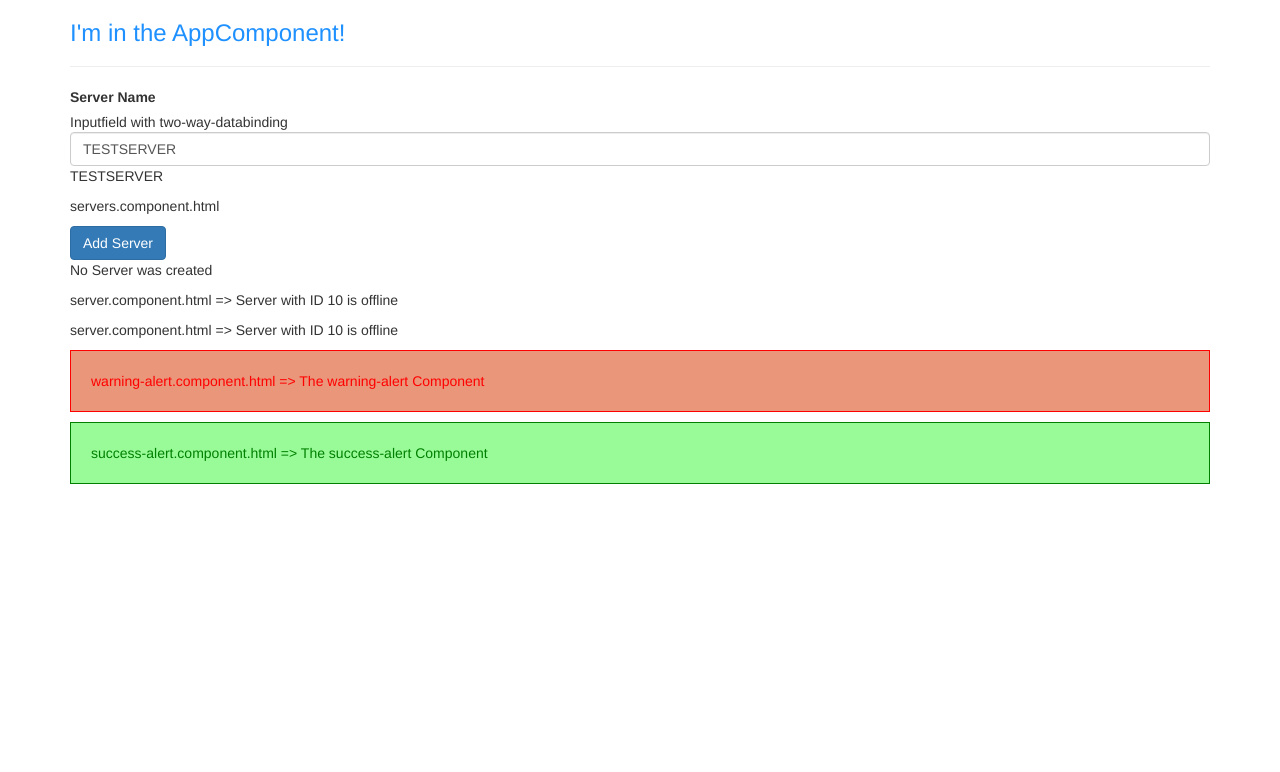
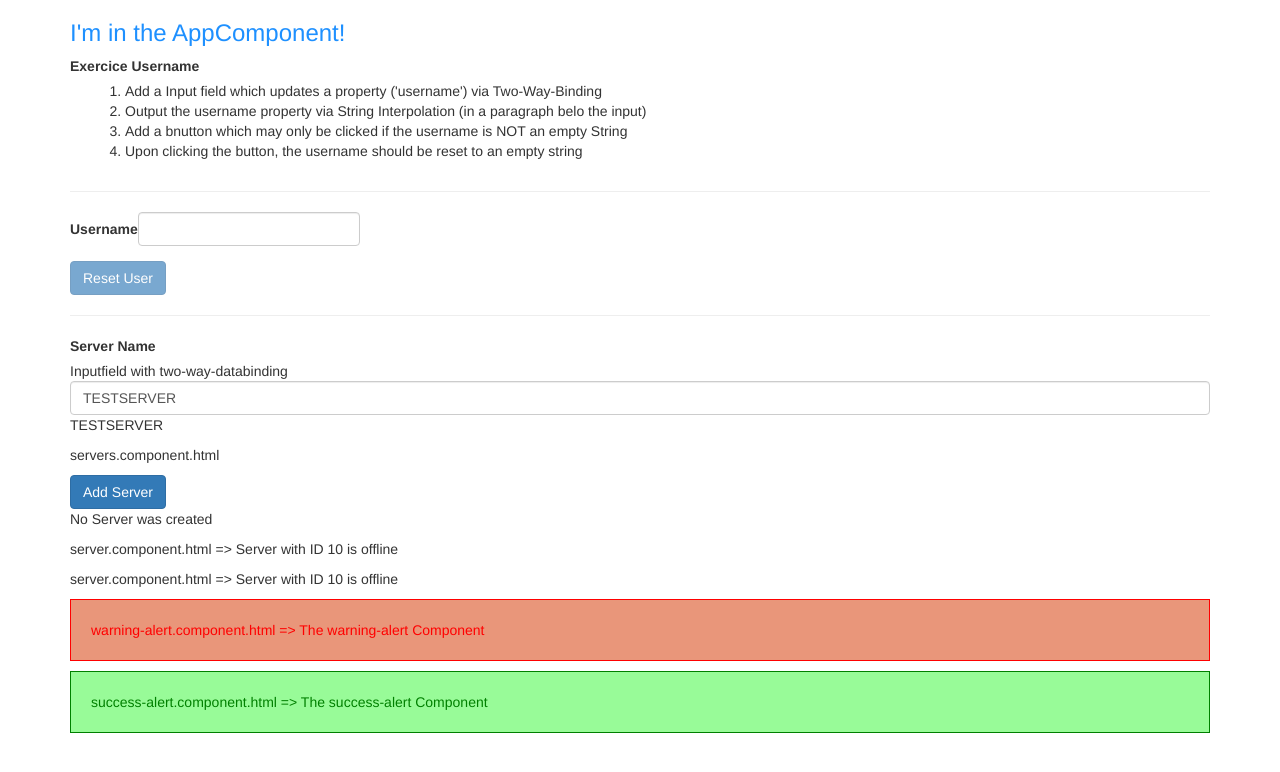
Before and after one commit to once-around/frontend-angular-playground-app, an Angular app: page / in a window 1280 px wide. Shown: the top 772 px of the page. Built offline with nearby package versions, Linux system fonts and the light colour scheme.

Commit message:
Abschnitt 2, Aufagbe 2, Practicing Databinding and Solution

```diff
--- a/src/app/app.component.html
+++ b/src/app/app.component.html
@@ -2,6 +2,8 @@
   <div class="row">
     <div class="col-xs-12">
       <h3>I'm in the AppComponent!</h3>
+      <label> Exercice Username</label>
+      <app-username></app-username>
       <hr>
       <app-servers></app-servers>
       <app-warning-alert></app-warning-alert>
--- a/src/app/app.module.ts
+++ b/src/app/app.module.ts
@@ -7,6 +7,7 @@
 import { ServersComponent } from './servers/servers.component';
 import { WarningAlertComponent } from './warning-alert/warning-alert.component';
 import { SuccessAlertComponent } from './success-alert/success-alert.component';
+import { UsernameComponent } from './username/username.component';
 
 @NgModule({
   declarations: [
@@ -14,7 +15,8 @@
     ServerComponent,
     ServersComponent,
     WarningAlertComponent,
-    SuccessAlertComponent
+    SuccessAlertComponent,
+    UsernameComponent
   ],
   imports: [
     BrowserModule,
--- /dev/null
+++ b/src/app/username/username.component.html
@@ -0,0 +1,23 @@
+<div class="container">
+  <div class="row">
+    <div class="col-xs-12">
+      <ol>
+        <li>Add a Input field which updates a property ('username') via Two-Way-Binding</li>
+        <li>Output the username property via String Interpolation (in a paragraph belo the input)</li>
+        <li>Add a bnutton which may only be clicked if the username is NOT an empty String</li>
+        <li>Upon clicking the button, the username should be reset to an empty string</li>
+      </ol>
+
+    </div>
+  </div>
+</div>
+<hr>
+<label>Username</label>
+<label>
+  <input type="text" class="form-control" [(ngModel)]="username">
+</label>
+<p>{{ username }}</p>
+<button
+  class="btn btn-primary"
+  [disabled]="username === ''"
+  (click)="username = ''">Reset User</button>
--- /dev/null
+++ b/src/app/username/username.component.ts
@@ -0,0 +1,30 @@
+import {Component, NgModule, OnInit} from '@angular/core';
+import { FormsModule } from '@angular/forms';
+import {BrowserModule} from '@angular/platform-browser';
+import {HttpClientModule} from '@angular/common/http';
+
+
+@Component({
+  selector: 'app-username',
+  templateUrl: './username.component.html',
+  styleUrls: ['./username.component.scss']
+})
+
+@NgModule({
+  imports: [
+    BrowserModule,
+    FormsModule,
+    HttpClientModule
+  ]
+})
+
+
+export class UsernameComponent implements OnInit {
+  username = '';
+
+  constructor() { }
+
+  ngOnInit() {
+  }
+
+}
```
Also changed, not shown: src/app/username/username.component.scss (added), 1 other file (tests, documents, lock files or other folders).
